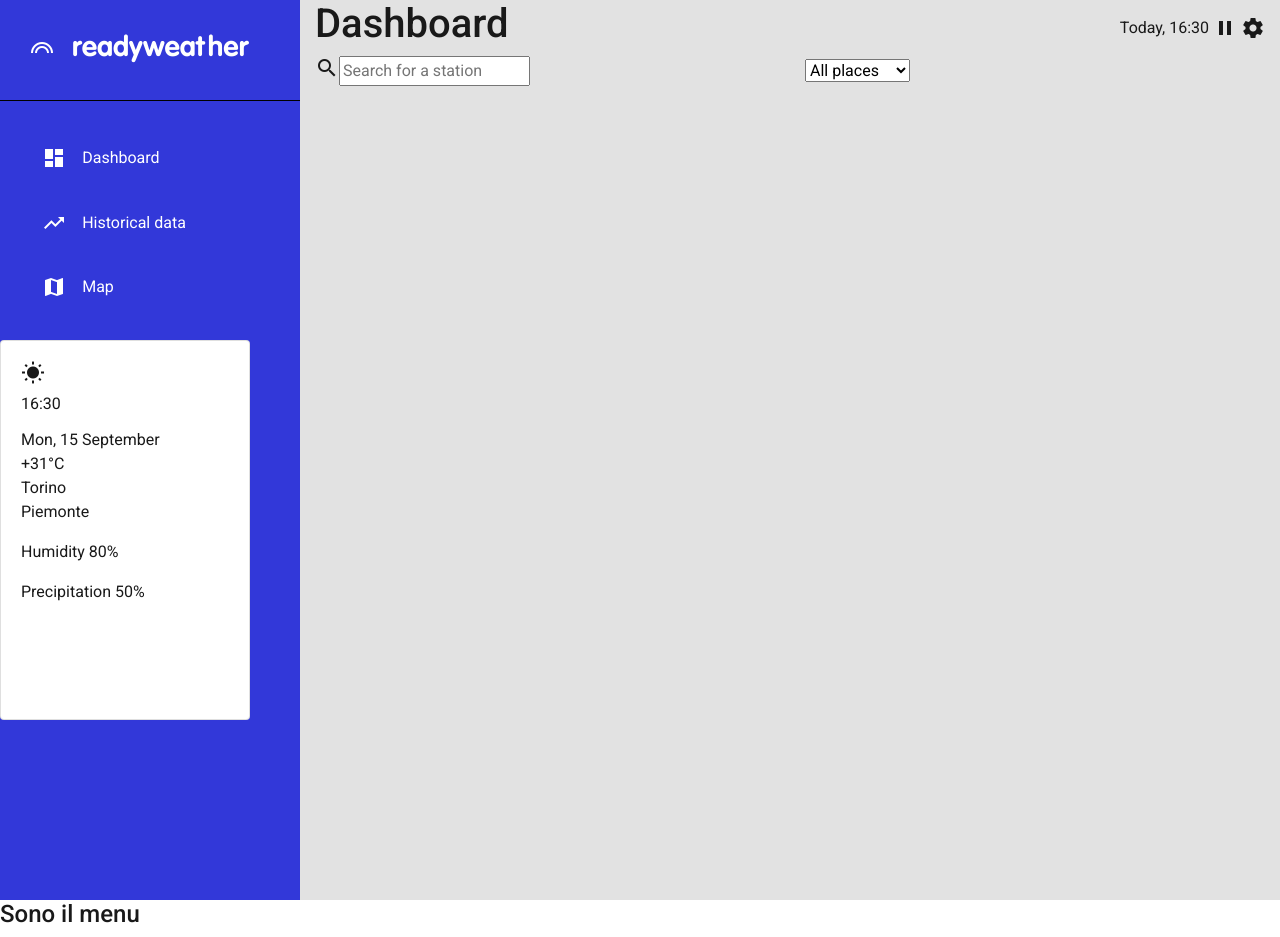
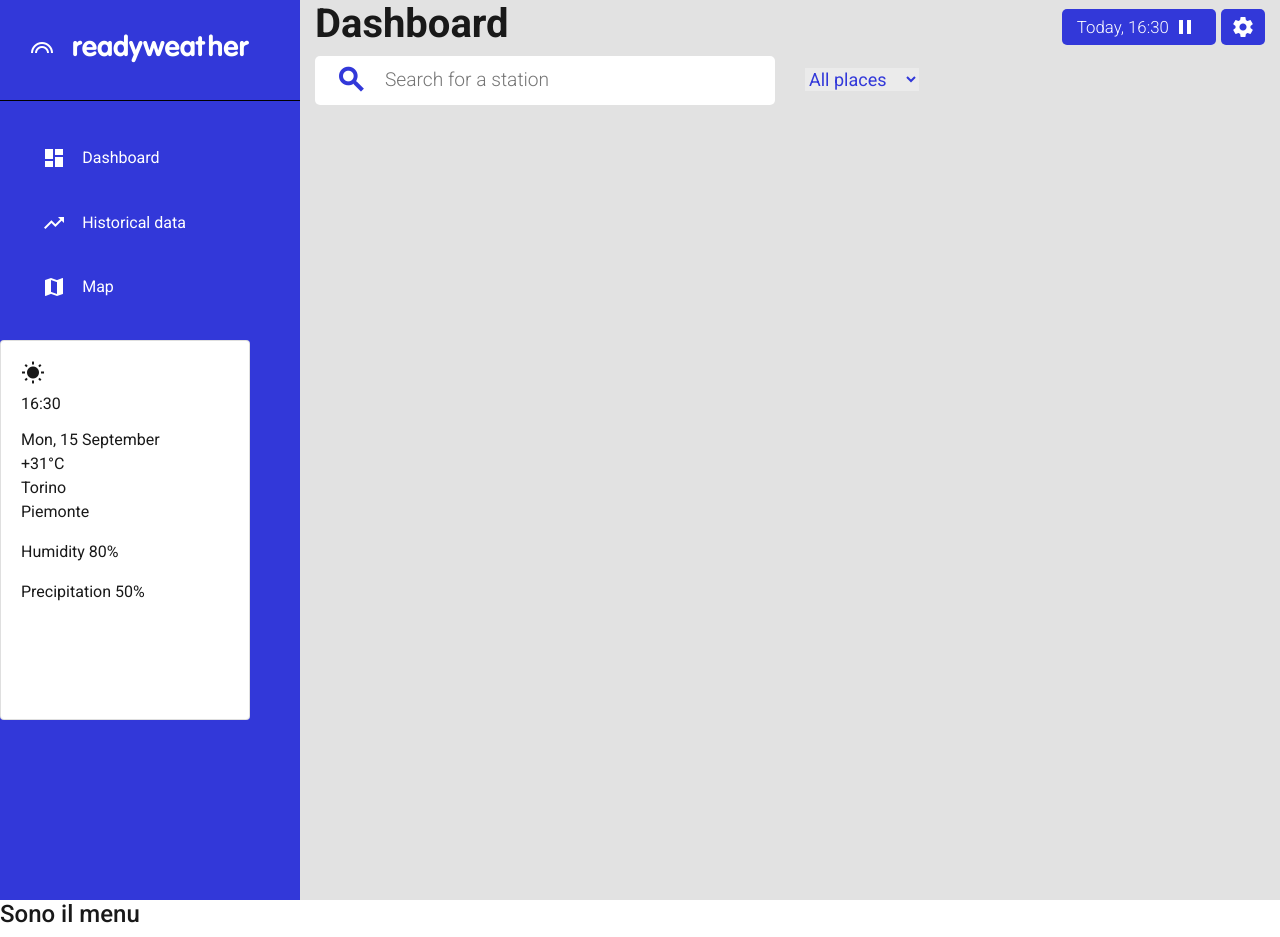
Before and after one commit to astronomyf/project-03, a plain HTML site: page index.html in a window 1280 px wide. Drawn offline with nearby package versions, Linux system fonts and the light colour scheme; no server answers.

Commit message:
part 2 update

```diff
--- a/css/style.css
+++ b/css/style.css
@@ -54,7 +54,60 @@ body {
 
 
 /* === Header === */
+.main-title {
+  font-weight: bold;
+}
 
+.info-group {
+  white-space: nowrap;
+}
+
+.info-container {
+  font-weight: lighter;
+  padding: 8px 15px 8px 15px;
+  color: #ffffff;
+  background-color: #3238D9;
+  border-radius: 5px;
+  font-size: 1.05rem;
+  margin-right: 5px;
+}
+
+.info-container:last-child {
+  margin-right: 0px;
+  padding: 8px 10px 8px 10px;
+}
+
+.search-bar {
+  width: 100%;
+  height: auto;
+  padding: 10px 20px 10px 70px;
+  font-weight: lighter;
+  font-size: 1.2rem;
+  border: 0px;
+  border-radius: 5px;
+}
+
+.input-group {
+  position: relative;
+}
+
+.input-group > i {
+  position: absolute;
+  top: 8px;
+  left: 20px;
+  font-size: 2rem;
+  font-weight: bold;
+  color: #3238D9;
+}
+
+.filters {
+  border: 0px;
+  background-color: #ebebeb;
+  color: #3238D9;
+  font-size: 18px;
+  font-weight: medium;
+  cursor: pointer;
+}
 
 /* === Sidenav === */
 
```
